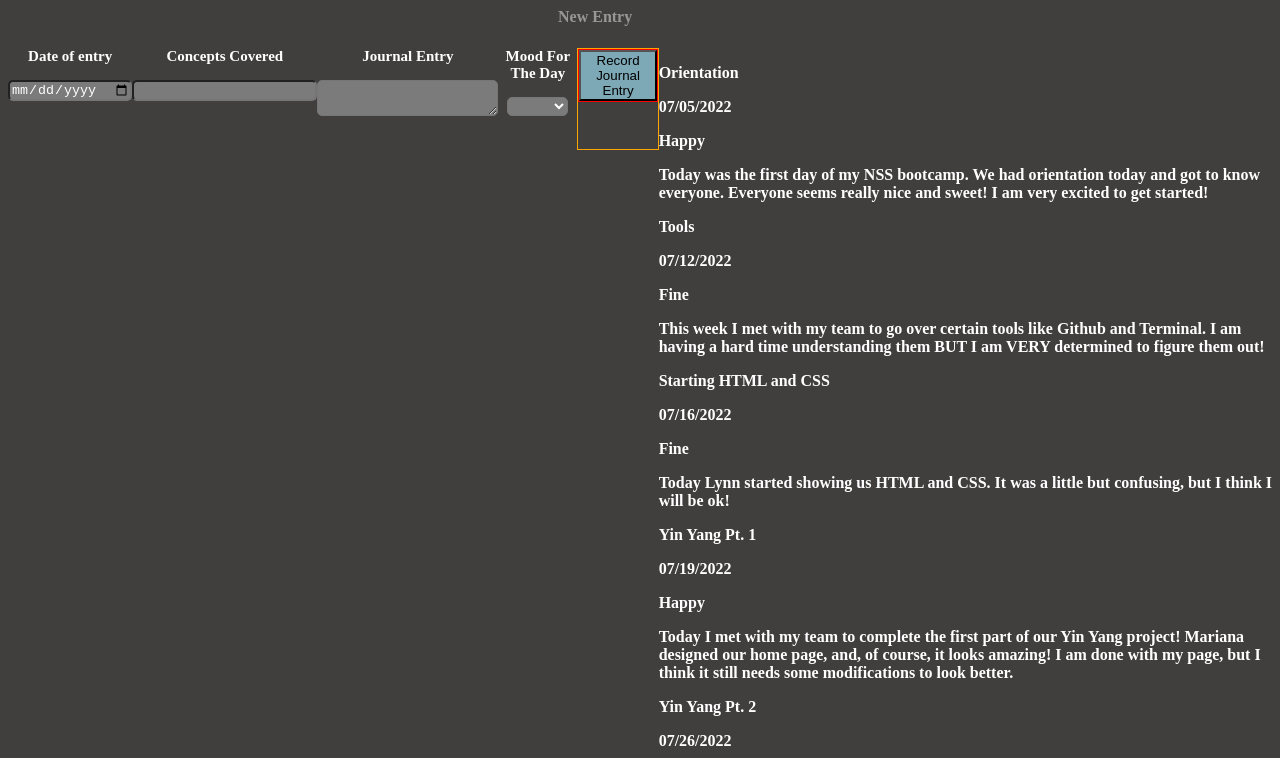
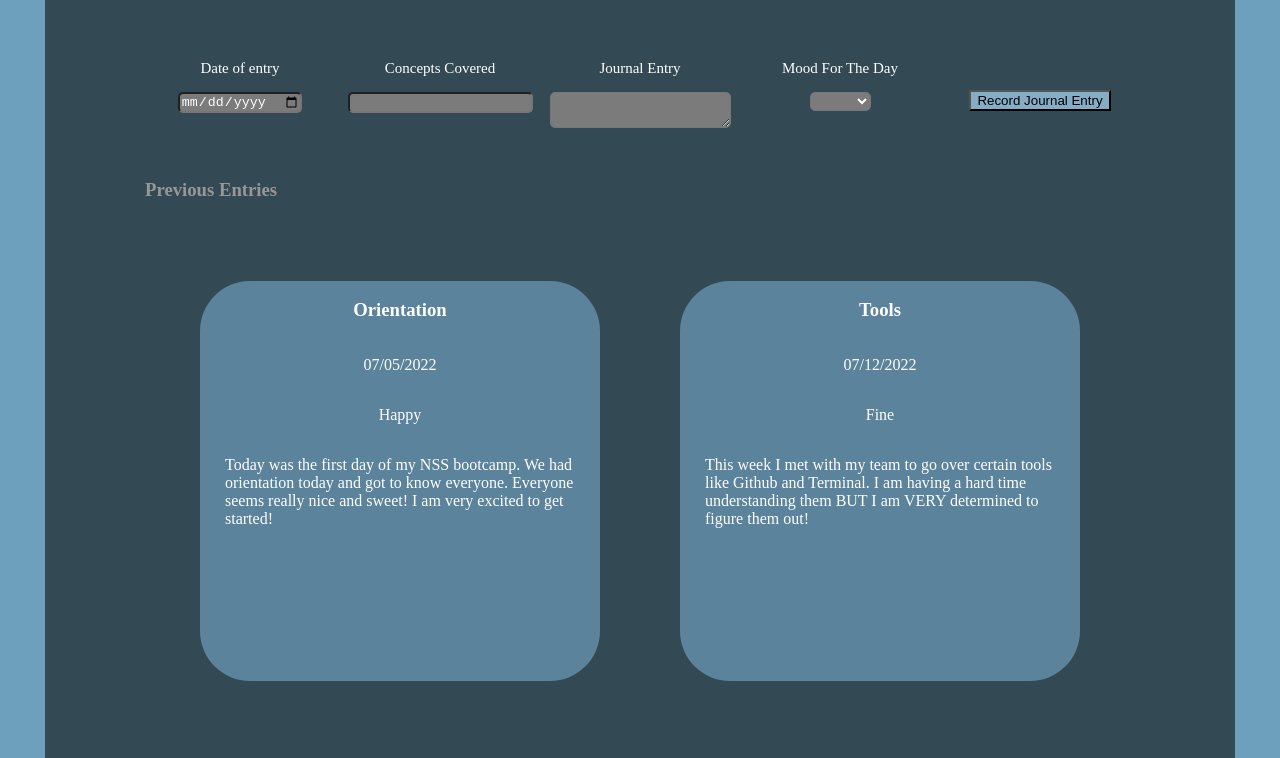
Before and after one commit to DeminZawity/Daily-Journal, a plain HTML site: page index.html in a window 1280 px wide. Shown: the part 332-1090 px from the top of the page. Drawn offline with Linux system fonts and the light colour scheme.

Commit message:
final touches on Daily Journal Pt. 3

```diff
--- a/index.html
+++ b/index.html
@@ -12,10 +12,10 @@
       <img src="PageLogo.png" alt="Daily Journal Logo" class="image" />
       <section id="header">
         <h2 class="headerTwo">Daily Journal</h2>
-        <h4 class="headerThree">Demin Zawity</h4>
+        <!-- <h4 class="headerThree">Demin Zawity</h4> -->
       </section>
     </header>
-    <h4 class="sub">New Entry</h4>
+    <!-- <h4 class="sub">New Entry</h4> -->
     <main id="container">
       <div class="card">
         <div class="label">
@@ -38,7 +38,7 @@
           <label for="journalEntry">Journal Entry</label>
         </div>
         <div class="box entry">
-          <textarea type="textarea" name="Journal Entry" class="input"></textarea>
+          <textarea type="textarea" id="entryTxtArea" name="Journal Entry" class="input"></textarea>
         </div>
       </div>
       <div class="card">
@@ -59,8 +59,14 @@
           <button type="button" class="button">Record Journal Entry</button>
         </div>
       </div>
-      <article id="entries"></article>
     </main>
+    <h3 class="CardSub">Previous Entries</h3>
+    <article id="entries"></article>
+    <footer class="footer">
+      <div class="footerFixed">
+        <p>&copy; 2022 Demin Zawity</p>
+      </div>
+    </footer>
     <script type="module" src="/scripts/index.js"></script>
   </body>
 </html>
--- a/scripts/index.js
+++ b/scripts/index.js
@@ -5,10 +5,10 @@ const project = () => {
   const journalEntries = getQuotes();
   for (let i = 0; i < journalEntries.length; i++) {
     html += `<div class = "jEntry">
-            <p>${journalEntries[i].concept}</p>
-            <p>${journalEntries[i].date}</p>
-            <p>${journalEntries[i].mood}</p>
-            <p>${journalEntries[i].entry}</p>
+            <h3 class= "cardHeader">${journalEntries[i].concept}</h3>
+            <p class= "cardDate">${journalEntries[i].date}</p>
+            <p class= "cardMood">${journalEntries[i].mood}</p>
+            <p class= "cardEntry">${journalEntries[i].entry}</p>
         </div>`;
   }
 
--- a/styles/main.css
+++ b/styles/main.css
@@ -1,8 +1,14 @@
 html {
-  background-color: rgb(65, 62, 62);
+  background-color: rgb(109, 160, 188);
   font-family: gilroy;
   color: white;
-  font-weight: bold;
+  /* font-weight: bold; */
+}
+body {
+  /* border: 1px solid red; */
+  border-radius: 50px;
+  background-color: rgba(45, 65, 75, 0.9);
+  margin: 45px;
 }
 .image {
   display: block;
@@ -10,9 +16,13 @@ html {
   margin-right: auto;
   width: 225px;
   height: 225px;
+  /* border: 1px solid red; */
 }
+
 #header {
   text-align: center;
+  margin-bottom: 75px;
+  /* border: 1px solid blue; */
 }
 #container {
   /* border: 1px solid hotpink; */
@@ -21,8 +31,11 @@ html {
   justify-content: center;
 }
 .sub {
-  padding-left: 550px;
+  /* padding-left: 550px; */
+  /* border: 1px solid pink; */
   color: rgb(151, 151, 151);
+  display: flex;
+  justify-content: center;
 }
 .label {
   /* border: 1px solid red; */
@@ -41,19 +54,66 @@ html {
   border-radius: 5px;
 }
 .button {
-  background-color: rgba(125, 168, 182, 1);
+  background-color: rgb(133, 173, 197);
 }
 .card {
   /* border: 1px solid orange; */
   height: 100px;
   width: 200px;
+  z-index: 999;
 }
 
 .z {
-  border: 1px solid orange;
+  /* border: 1px solid orange; */
+  z-index: 58 !important;
   justify-content: center;
   align-items: center;
 }
 .record {
-  border: 1px solid red;
+  /* border: 1px solid red; */
+  justify-content: center;
+  align-content: center;
+  margin-top: 30px;
 }
+.CardSub {
+  color: rgb(151, 151, 151);
+  margin-left: 100px;
+}
+.jEntry {
+  /* border: 1px solid purple; */
+  background-color: rgb(91, 131, 155);
+  border-radius: 50px;
+  min-height: 400px;
+  max-height: 400px;
+  min-width: 400px;
+  max-width: 400px;
+  display: flex;
+  flex-direction: column;
+  align-items: center;
+  z-index: 1;
+  /* justify-content: center; */
+  margin: 40px;
+}
+#entries {
+  display: flex;
+  flex-wrap: wrap;
+  /* border: 1px solid blanchedAlmond; */
+  margin: 40px;
+  justify-content: center;
+}
+.cardHeader {
+  /* border: 1px solid hotpink; */
+}
+.cardEntry {
+  /* border: 1px solid red; */
+  max-width: 350px;
+  min-width: 350px;
+}
+.footer {
+  display: flex;
+  justify-content: center;
+}
+
+#entryTxtArea {
+  z-index: 999 !important;
+}
```
